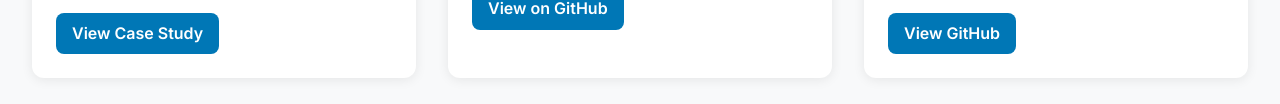
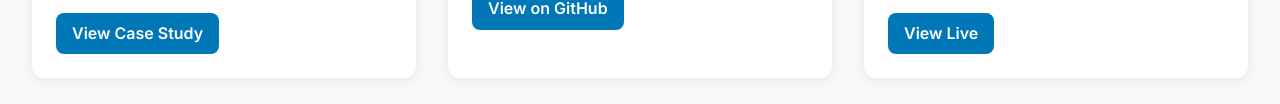
Before and after one commit to monikak2004/Monikak, a plain HTML site: page index.html in a window 1280 px wide. Shown: the part 575-679 px from the top of the page. Drawn offline with Linux system fonts and the light colour scheme.

Commit message:
Update index.html

```diff
--- a/index.html
+++ b/index.html
@@ -145,7 +145,8 @@
         <h3>📖 ReadScope: Book Analytics</h3>
         <div class="tools">Javascript, CSS, HTML</div>
         <p>Personal reading tracker using Goodreads export. Analyzes genre spread, author frequency, average pace, and completion trends.</p>
-        <a href="#">View GitHub</a>
+        <a href="https://monikak.github.io/readscope" target="_blank">View Live</a>
+
       </div>
     </div>
   </section>
```
